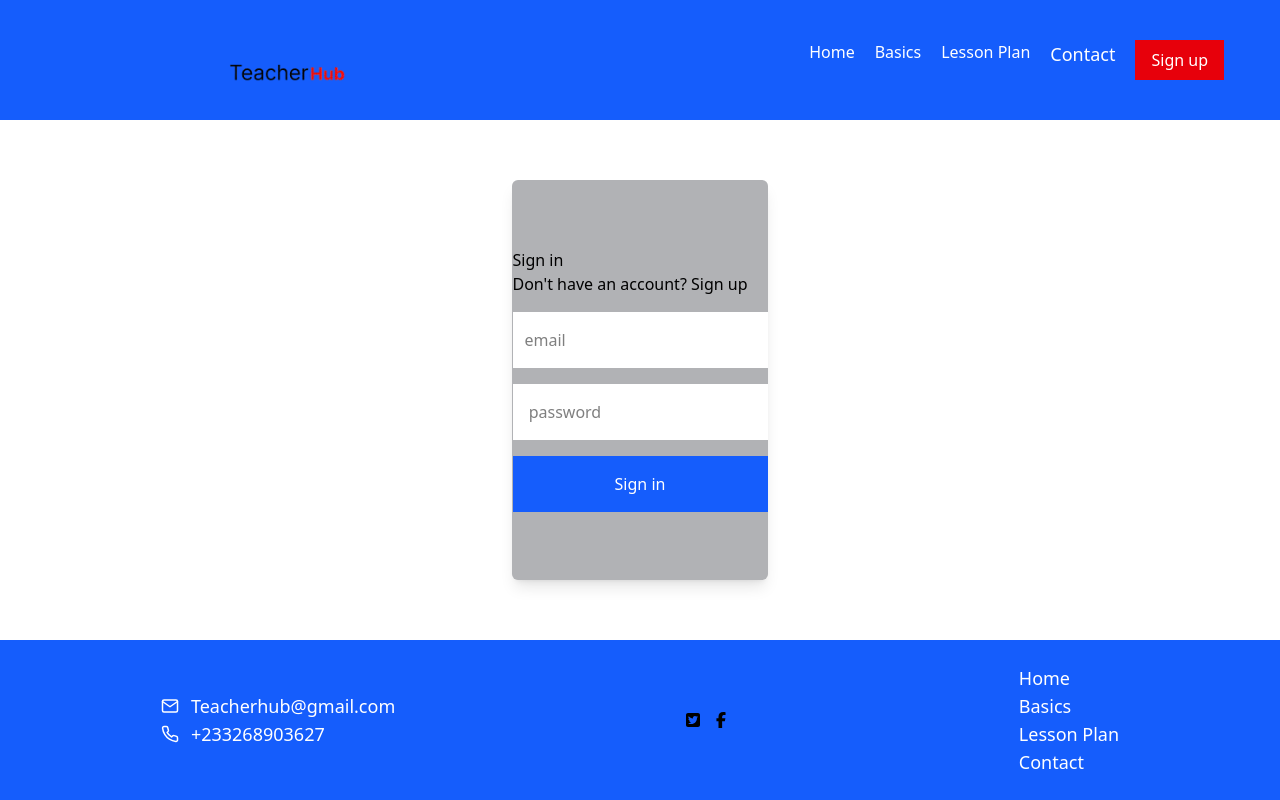
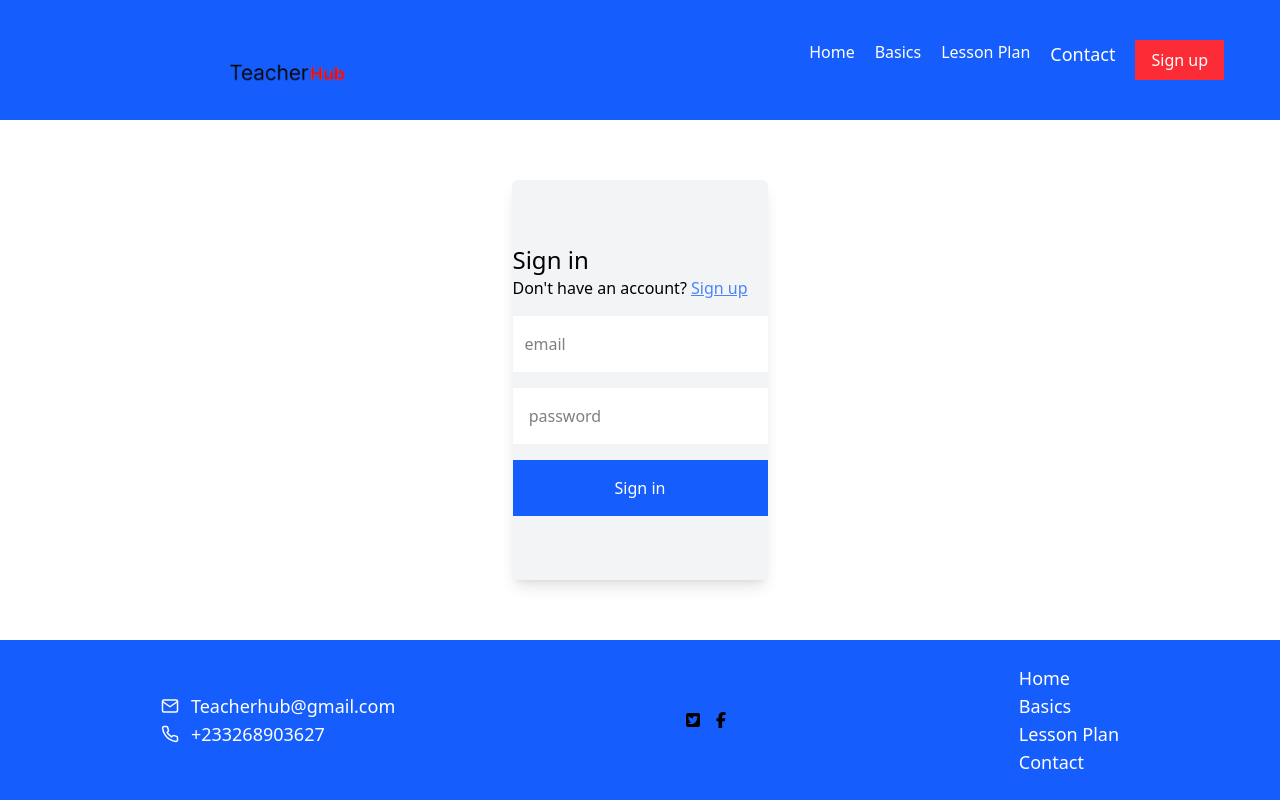
Before and after one commit to azongoismail/Teacher-Companion-React-App, a React (Vite) app: page /signin in a window 1280 px wide. Built offline with nearby package versions, Linux system fonts and the light colour scheme.

Commit message:
added styles

```diff
--- a/src/Pages/Basics.jsx
+++ b/src/Pages/Basics.jsx
@@ -1,11 +1,9 @@
 import React, { use } from 'react'
 import BasicsCard from '../components/Basics'
-import {Link } from 'react-router-dom'
-
 
 const Basics = () => {
   return (
-    <div className='flex flex-1 flex-col items-center justify-center mx-auto  sm:flex-col sm:justify-center md:flex-row
+    <div className='flex flex-1 flex-col items-center gap-10 justify-center mx-auto  sm:flex-col sm:justify-center md:flex-row
    lg:flex-row lg:w-[60%]'>
       <BasicsCard basic="Basic 7" src="/basicSev" />
       <BasicsCard basic="Basic 8" src="/basic8"/>
--- a/src/Pages/Contact.jsx
+++ b/src/Pages/Contact.jsx
@@ -7,8 +7,7 @@ import Form from '../components/Form'
 const Contact = () => {
   return (
     <>
-    <section className=' flex flex-col  flex-grow-1 items-center justify-between gap-4 sm:flex  sm:items-center sm:justify-around sm:flex-row lg:w-[60%] lg:mx-auto lg:justify-center'>
-      {/* <h1 className='text-[32px] font-bold'>Contact Us</h1> */}
+    <section className=' bg-gray-100 flex flex-col color-black flex-grow-1 items-center justify-between gap-4 sm:flex  sm:items-center sm:justify-around sm:flex-row lg:w-[60%] lg:mx-auto lg:justify-center'>
       <Form />
       <Email/>
       <Socials />
--- a/src/Pages/Signin.jsx
+++ b/src/Pages/Signin.jsx
@@ -30,10 +30,10 @@ const Signin = () => {
     }
 
   return (
-    <div className='bg-[#B1B2B5] flex min-h-[50vh] p-8 justify-center items-center w-[50vw] m-auto shadow-lg rounded-md sm:min-w-[50vw] md:min-w-[20vw] lg:w-[10%] '>
+    <div className=' bg-gray-100 flex min-h-[50vh] p-8 justify-center items-center w-[50vw] m-auto shadow-lg rounded-md sm:min-w-[50vw] md:min-w-[20vw] lg:w-[10%] '>
         <form onSubmit={handleSignIn} >
-            <h1>Sign in</h1>
-            <p> Don't have an account? <Link to='/signup'>Sign up</Link></p>
+            <h1 className='text-2xl'>Sign in</h1>
+            <p> Don't have an account? <Link to='/signup'><span className='text-blue-600/75 underline'>Sign up</span></Link></p>
             <div className='flex flex-col max-w-full'>
                 <input onChange={(e)=>setEmail(e.target.value)} className=' bg-white py-4 px-3 mt-4 ' placeholder="email" type="email" />
                 <input onChange={(e)=> setPassword(e.target.value)} className=' bg-white py-4 px-3 mt-4 ' placeholder=" password" type="password" />
--- a/src/Pages/Signup.jsx
+++ b/src/Pages/Signup.jsx
@@ -57,13 +57,13 @@ const Signup = () => {
     };
 
   return (
-    <div  className='bg-[#B1B2B5] flex min-h-[50vh] p-8 justify-center items-center w-[50vw] m-auto shadow-lg rounded-md sm:min-w-[50vw] md:min-w-[20vw] lg:w-[10%]  ' >
+    <div  className=' bg-gray-100 flex min-h-[50vh] p-8 justify-center items-center w-[50vw] m-auto shadow-lg rounded-md sm:min-w-[50vw] md:min-w-[20vw] lg:w-[10%]  ' >
         <form onSubmit={handleNewUser}>
-            <h1>Sign up</h1>
-            <p> Already have an account? <Link to='/signin'>Sign in</Link></p>
+            <h1 className='text-2xl'>Sign up</h1>
+            <p> Already have an account? <Link to='/signin'><span className='text-blue-600/75 underline'>Sign in</span></Link></p>
             <div className='flex flex-col max-w-full'>
                 <input onChange={(e)=>setEmail(e.target.value)} className=' bg-white py-4 px-3 mt-4 ' placeholder="email" type="email" />
-                <input onChange={(e)=> setPassword(e.target.value)} className=' bg-white py-4 px-3 mt-4 ' placeholder=" password" type="password" />
+                <input onChange={(e)=> setPassword(e.target.value)} className=' bg-[#ffffff] py-4 px-3 mt-4 ' placeholder=" password" type="password" />
                 <button className=' bg-blue-600 py-4 px-3 mt-4 text-white ' disabled={loading} type="submit">Sign up</button>
                 {error && <p className="text-red-600 p-4 text-center">{error}</p>}
             </div>
--- a/src/components/Form.jsx
+++ b/src/components/Form.jsx
@@ -15,4 +15,4 @@ const Form = () => {
   )
 }
 
-export default Form
+export default Form;
--- a/src/components/Navbar.jsx
+++ b/src/components/Navbar.jsx
@@ -19,11 +19,11 @@ const Navbar = () => {
       <div className={`${showMenu ? 'hidden' : 'block mr-10'} sm:block sm:flex sm:items-center `} >
               <ul className='sm:flex sm:flex-row sm:space-x-5'>
                   <li >
-                      <Link to="/" className='text-base text-white font-medium sm:text-base font-sans'>Home</Link>
+                      <Link to="/" className='text-base text-white sm:text-base font-sans'>Home</Link>
 
                   </li>
                   <li>
-                      <Link to="/basics" className='text-base text-white font-medium sm:text-base font-sans'>Basics</Link>
+                      <Link to="/basics" className='text-base text-white sm:text-base font-sans'>Basics</Link>
 
                   </li>
                   <li>
@@ -35,7 +35,7 @@ const Navbar = () => {
 
                   </li>
                   <li>
-                      <Link to="/signup" className=' bg-red-600 text-base color-black text-white font-medium  inline-block py-2 px-4 sm:text-base '>Sign up</Link>
+                      <Link to="/signup" className=' bg-red-500 text-base color-black text-white inline-block py-2 px-4 sm:text-base '>Sign up</Link>
 
                   </li>
                  {
```
